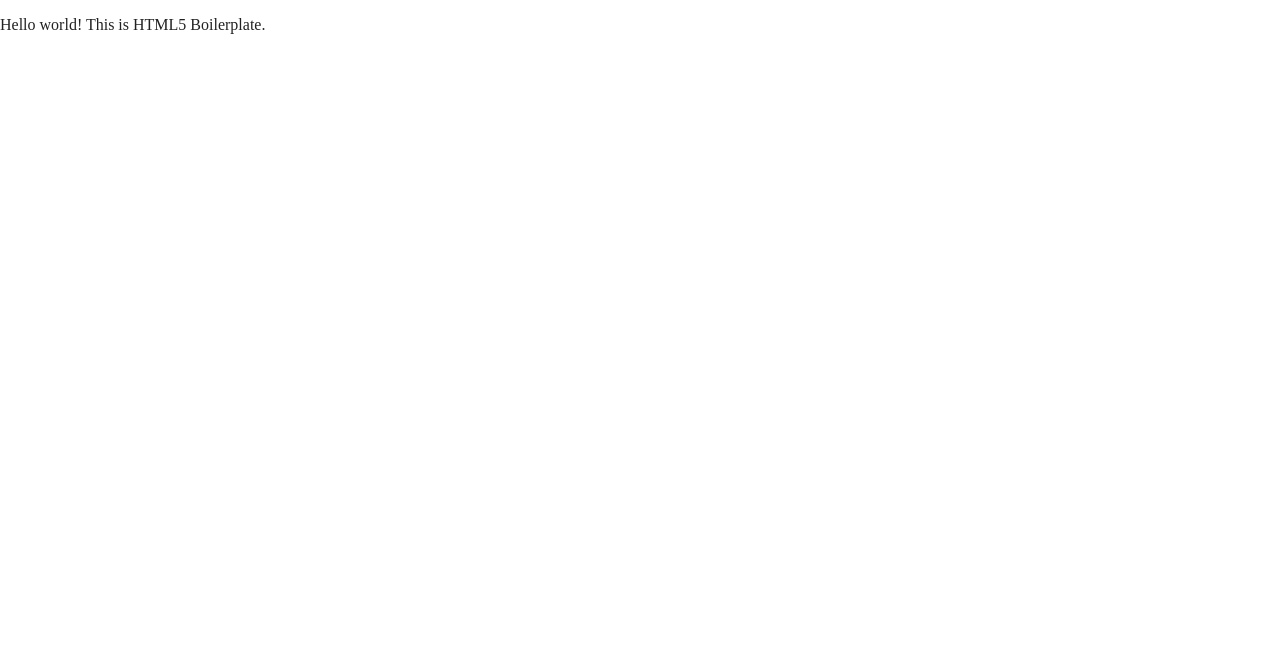
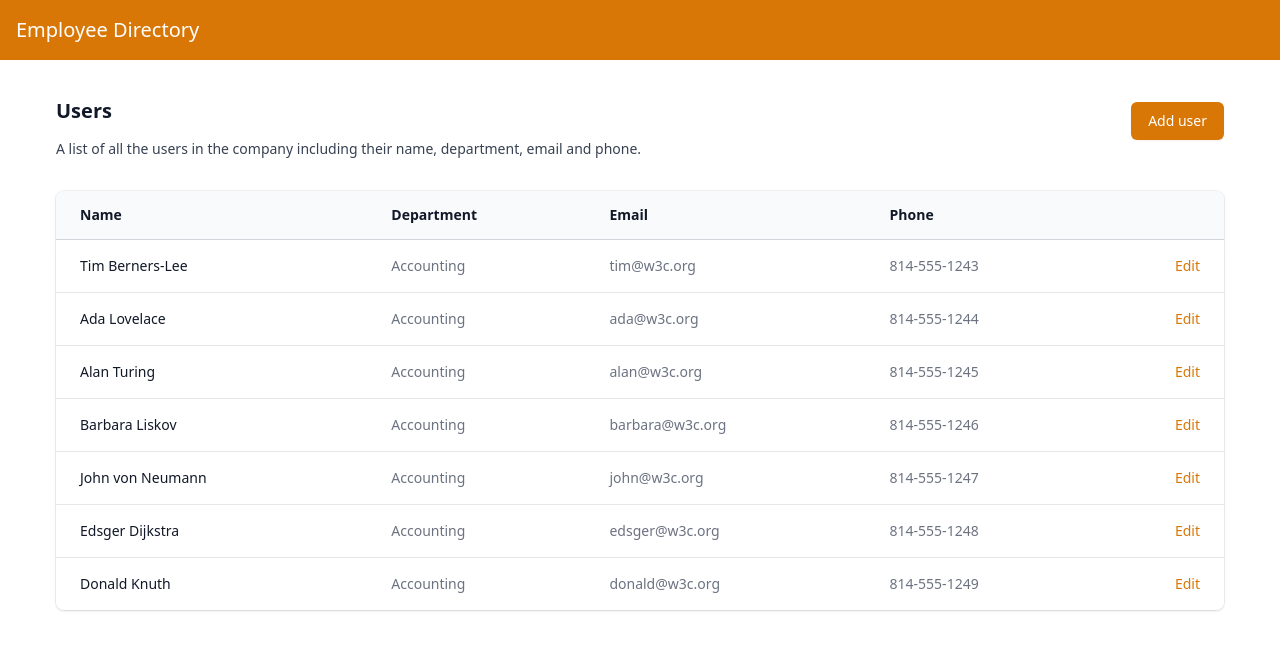
Before and after one commit to MattStrauss/employee-directory, a website built with Parcel: page index.html in a window 1280 px wide. Built offline with nearby package versions, Linux system fonts and the light colour scheme.

Commit message:
Add styling and load data into table

```diff
--- a/index.html
+++ b/index.html
@@ -3,19 +3,12 @@
 
 <head>
   <meta charset="utf-8">
-  <title></title>
-  <meta name="description" content="">
-  <meta name="viewport" content="width=device-width, initial-scale=1">
-
-  <meta property="og:title" content="">
-  <meta property="og:type" content="">
-  <meta property="og:url" content="">
-  <meta property="og:image" content="">
+  <title>Employee Directory</title>
+  <meta charset="UTF-8">
+  <meta name="viewport" content="width=device-width, initial-scale=1.0">
+  <script src="https://cdn.tailwindcss.com"></script>
 
   <link rel="manifest" href="site.webmanifest">
-  <link rel="apple-touch-icon" href="icon.png">
-  <!-- Place favicon.ico in the root directory -->
-
   <link rel="stylesheet" href="css/normalize.css">
   <link rel="stylesheet" href="css/main.css">
 
@@ -24,12 +17,54 @@
 
 <body>
 
-  <!-- Add your site or application content here -->
-  <p>Hello world! This is HTML5 Boilerplate.</p>
-  <script src="js/vendor/modernizr-3.11.2.min.js"></script>
-  <script src="js/plugins.js"></script>
-  <script src="js/main.js"></script>
+<div class="p-4 bg-amber-600 text-white text-xl">
+  <p>Employee Directory </p>
+</div>
 
+<div class="p-6">
+  <div class="px-4 sm:px-6 lg:px-8">
+    <div class="sm:flex sm:items-center">
+      <div class="sm:flex-auto">
+        <h1 class="text-xl font-semibold text-gray-900">Users</h1>
+        <p class="mt-2 text-sm text-gray-700">A list of all the users in the company including their name, department, email and phone.</p>
+      </div>
+      <div class="mt-4 sm:mt-0 sm:ml-16 sm:flex-none">
+        <button type="button" class="inline-flex items-center justify-center rounded-md border border-transparent bg-amber-600 px-4 py-2 text-sm font-medium text-white shadow-sm hover:bg-amber-700 focus:outline-none focus:ring-2 focus:ring-amber-500 focus:ring-offset-2 sm:w-auto">Add user</button>
+      </div>
+    </div>
+    <div class="mt-8 flex flex-col">
+      <div class="-my-2 -mx-4 overflow-x-auto sm:-mx-6 lg:-mx-8">
+        <div class="inline-block min-w-full py-2 align-middle md:px-6 lg:px-8">
+          <div class="overflow-hidden shadow ring-1 ring-black ring-opacity-5 md:rounded-lg">
+            <table class="min-w-full divide-y divide-gray-300" id="employeeTable">
+              <thead class="bg-gray-50">
+              <tr>
+                <th scope="col" class="py-3.5 pl-4 pr-3 text-left text-sm font-semibold text-gray-900 sm:pl-6">Name</th>
+                <th scope="col" class="px-3 py-3.5 text-left text-sm font-semibold text-gray-900">Department</th>
+                <th scope="col" class="px-3 py-3.5 text-left text-sm font-semibold text-gray-900">Email</th>
+                <th scope="col" class="px-3 py-3.5 text-left text-sm font-semibold text-gray-900">Phone</th>
+                <th scope="col" class="relative py-3.5 pl-3 pr-4 sm:pr-6">
+                  <span class="sr-only">Edit</span>
+                </th>
+              </tr>
+              </thead>
+              <tbody class="divide-y divide-gray-200 bg-white">
+
+              </tbody>
+            </table>
+          </div>
+        </div>
+      </div>
+    </div>
+  </div>
+
+
+</div>
+
+
+<script src="js/vendor/modernizr-3.11.2.min.js"></script>
+<script src="js/plugins.js"></script>
+<script src="js/main.js"></script>
 
 </body>
 
--- a/js/department.js
+++ b/js/department.js
@@ -1,4 +1,4 @@
-class Department {
+export class Department {
 
   constructor(name, number) {
     this.name = name
@@ -6,5 +6,3 @@
   }
 
 }
-
-module.exports = Department;
--- a/js/employee.js
+++ b/js/employee.js
@@ -1,14 +1,22 @@
-class Employee {
+export class Employee {
 
-  constructor(firstName, lastName) {
-    this.firstName = firstName
-    this.lastName = lastName
+  constructor(firstName, lastName, email, phone) {
+    this.firstName = firstName;
+    this.lastName = lastName;
+    this.email = email;
+    this.phone = phone;
   }
 
-  fullName() {
+  getFullName() {
     return this.firstName + ' ' + this.lastName
   }
 
+  getEmail() {
+    return this.email;
+  }
+
+  getPhone() {
+    return this.phone;
+  }
+
 }
-
-module.exports = Employee;
--- a/js/main.js
+++ b/js/main.js
@@ -0,0 +1,49 @@
+import {Employee} from './employee';
+import {Department} from './department';
+
+const employees = [
+new Employee("Tim", "Berners-Lee", "tim@w3c.org", "814-555-1243"),
+new Employee("Ada", "Lovelace", "ada@w3c.org", "814-555-1244"),
+new Employee("Alan", "Turing", "alan@w3c.org", "814-555-1245"),
+new Employee("Barbara", "Liskov", "barbara@w3c.org", "814-555-1246"),
+new Employee("John", "von Neumann", "john@w3c.org", "814-555-1247"),
+new Employee("Edsger", "Dijkstra", "edsger@w3c.org", "814-555-1248"),
+new Employee("Donald", "Knuth", "donald@w3c.org", "814-555-1249"),
+];
+
+
+const departments = [
+new Department("Accounting", 1),
+new Department("Marketing", 1),
+new Department("Administration", 1),
+new Department("Finance", 1),
+]
+
+const addRow = function (employee, index) {
+
+  console.log((index % 2 === 0));
+  let table = document.getElementById('employeeTable').getElementsByTagName('tbody')[0];
+
+  let row = table.insertRow(-1);
+  row.innerHTML = `
+                <td class="whitespace-nowrap py-4 pl-4 pr-3 text-sm font-medium text-gray-900 sm:pl-6">${employee.getFullName()}</td>
+                <td class="whitespace-nowrap px-3 py-4 text-sm text-gray-500">Accounting</td>
+                <td class="whitespace-nowrap px-3 py-4 text-sm text-gray-500">${employee.getEmail()}</td>
+                <td class="whitespace-nowrap px-3 py-4 text-sm text-gray-500">${employee.getPhone()}</td>
+                <td class="relative whitespace-nowrap py-4 pl-3 pr-4 text-right text-sm font-medium sm:pr-6">
+                  <a href="#" class="text-amber-600 hover:text-amber-900">Edit<span class="sr-only">,  ${employee.getFullName()} </span></a>
+                </td>
+                `
+
+  if (index % 2 === 0) {
+    row.addClass = "bg-grey-100";
+  }
+}
+
+
+document.addEventListener("DOMContentLoaded", function() {
+  employees.forEach((employee, index) => {
+    console.log({employee});
+    addRow(employee, index)
+  });
+});
--- a/package.json
+++ b/package.json
@@ -1,10 +1,11 @@
 {
-  "name": " ",
+  "name": "employeee-directory",
   "version": "0.0.1",
   "description": "",
-  "keywords": "",
+  "keywords": ["Vanilla Javascript", "Jest"],
   "license": "",
   "author": "",
+  "type": "module",
   "scripts": {
     "build": "parcel build index.html",
     "dev": "parcel index.html --open",
```
Also changed, not shown: 1 other file.
